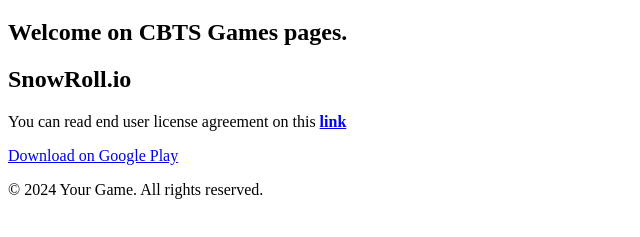
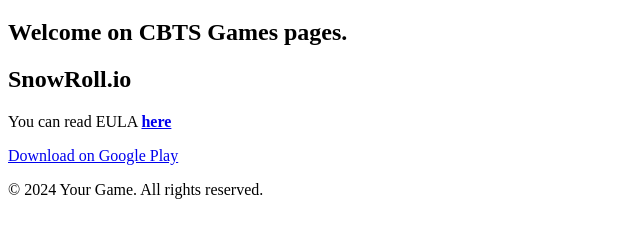
Before and after one commit to CBTSGames/CBTSGames, a plain HTML site: page index.html in a window 1280 px wide. Shown: the part 61-298 px from the top of the page, without its empty margins (0-640 px from the left). Drawn offline with Linux system fonts and the light colour scheme.

Commit message:
Update index.html

```diff
--- a/index.html
+++ b/index.html
@@ -21,7 +21,7 @@
         <h2>
             SnowRoll.io
         </h2>
-        <p>You can read end user license agreement on this <b><a href=https://cbtsgames.github.io/eula.html>link</a></b></p>
+        <p>You can read EULA <b><a href=https://cbtsgames.github.io/eula.html>here</a></b></p>
         <a href="https://google.com/">Download on Google Play</a>
 
 
```
